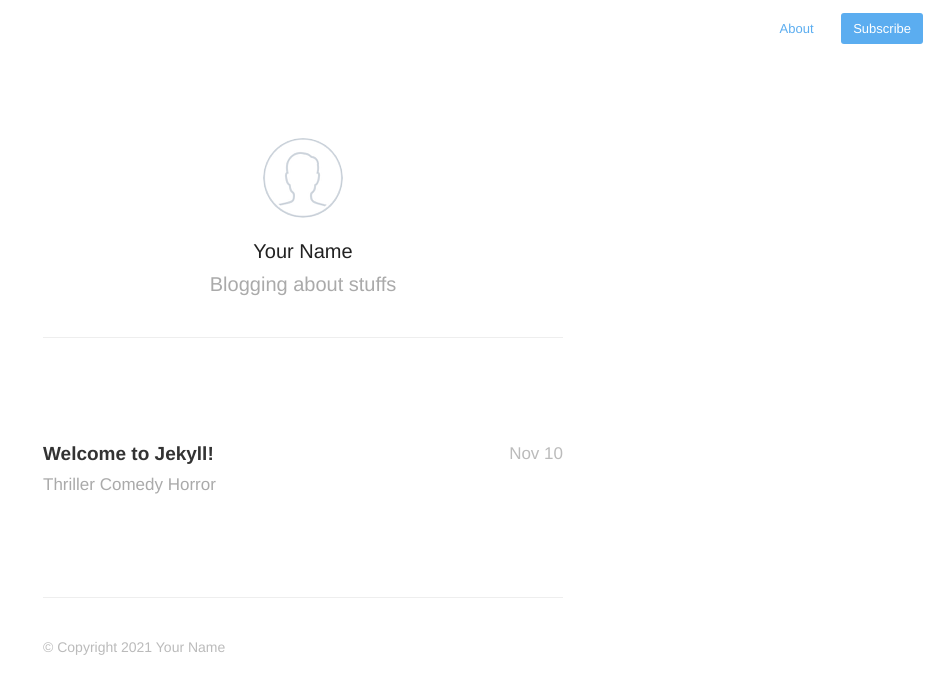
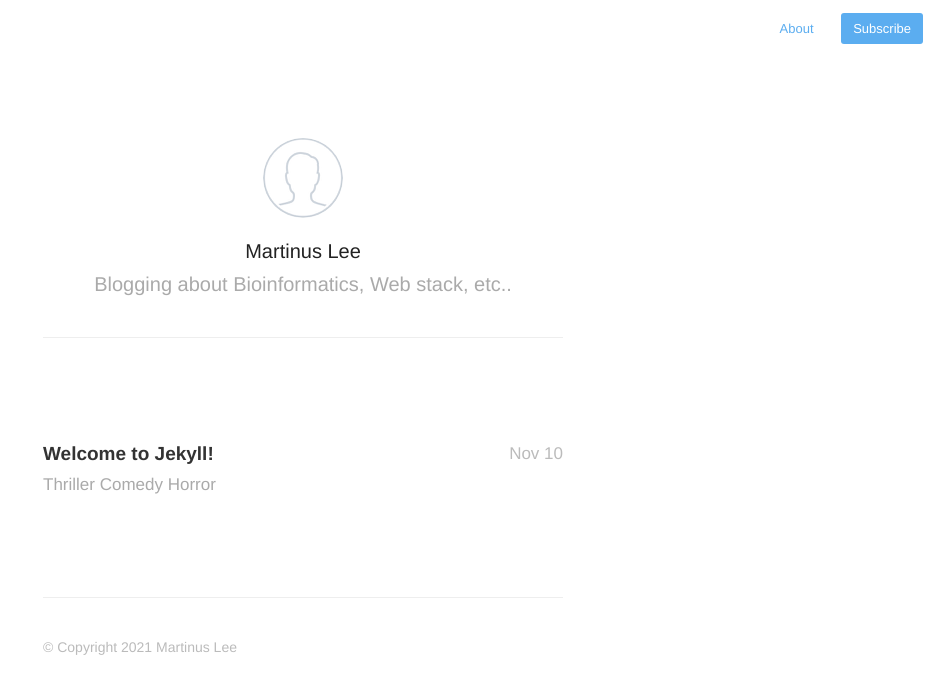
Before and after one commit to martinuslee/martinuslee.github.io, a Jekyll site: the page built from index.html, in a window 1280 px wide. Shown: the top 694 px of the page, without its empty margins (337-1280 px from the left). Built offline with Jekyll 4.4.1, drawn with Linux system fonts in a browser that asks for light colours; nearby versions of some CDN libraries; the list of posts is cut into pages by our own code.

Commit message:
profile changed

```diff
--- a/_config.yml
+++ b/_config.yml
@@ -1,5 +1,5 @@
-name: Your New Jekyll Site
-description: Blogging about stuffs
+name: Martinus Devlog
+description: Blogging about Bioinformatics, Web stack, etc..
 meta_description: "Your New Jekyll Site, Blogging about stuffs"
 
 aboutPage: true
@@ -15,8 +15,8 @@ disqus: false
 disqus_shortname: 'your-disqus-shortname'
 
 # Details for the RSS feed generator
-url:            'http://your-blog-url.example.com'
-author:         'Your Name'
+url:            'http://martinuslee.github.io'
+author:         'Martinus Lee'
 authorTwitter:  'YourTwitterUsername'
 
 permalink:       /:year/:title/
```
